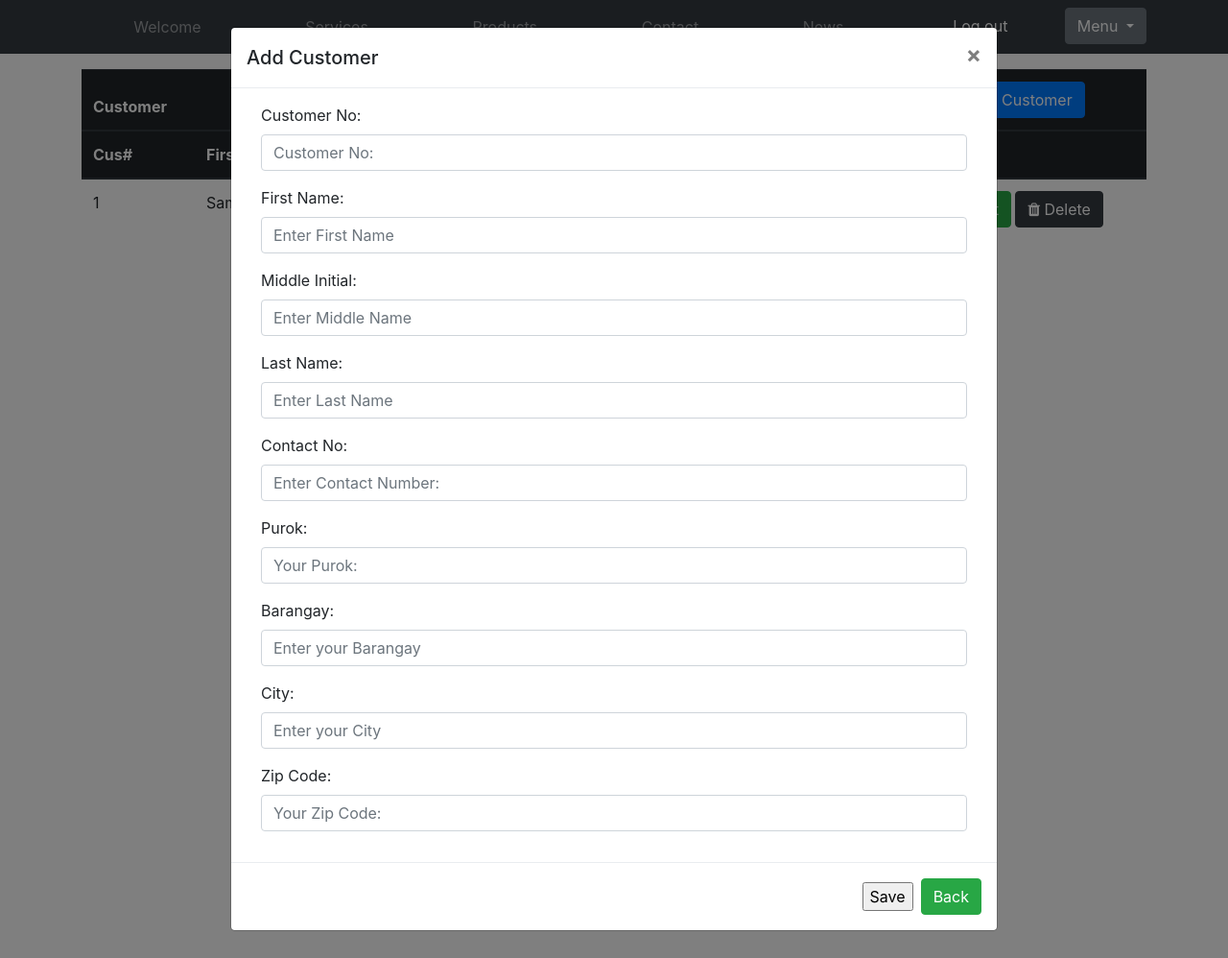
After one commit to jerselalabata/ParlorInformationSystem, a PHP site: page /viewcustomer.php in a window 1280 px wide, after a click on "Add Customer". The commit adds this page. Shown: the whole page at 96% size. Run offline with PHP 8.4, Linux system fonts and the light colour scheme; tables that the repository leaves empty or names only in its code hold one stand-in row (values such as "Sample post").

Commit message:
CRUD Update

```diff
--- /dev/null
+++ b/addcustomer.php
@@ -0,0 +1,49 @@
+<?php include('server.php');
+
+	if(isset($_POST['add'])){
+		$customer_id  	= mysqli_real_escape_string($db,$_POST['customer_id']);
+		$first_name   	= mysqli_real_escape_string($db,$_POST['first_name']);
+		$middle_initial = mysqli_real_escape_string($db,$_POST['middle_initial']);
+		$last_name   	= mysqli_real_escape_string($db,$_POST['last_name']);
+ 		$contact_no      	= mysqli_real_escape_string($db,$_POST['contact_no']);
+ 		$purok      	= mysqli_real_escape_string($db,$_POST['purok']);
+ 		$barangay      	= mysqli_real_escape_string($db,$_POST['barangay']);
+ 		$city      	= mysqli_real_escape_string($db,$_POST['city']);
+ 		$zip_code      	= mysqli_real_escape_string($db,$_POST['zip_code']);
+
+
+ 		$sql = "INSERT INTO `customer_table` (`customer_id`, `first_name`, `middle_initial`, `last_name`, `contact_no`, `purok`, `barangay`, `city`, `zip_code`) VALUES ('$customer_id', '$first_name', '$middle_initial', '$last_name', '$contact_no', '$purok', '$barangay', '$city', '$zip_code')";
+ 		$result = mysqli_query($db, $sql);
+		if($result == true){
+			header('Location: viewcustomer.php');
+		}else{
+			echo "Somthing went wrong";
+		}
+	}
+
+
+	if(isset($_POST['update'])){
+		$id = mysqli_real_escape_string($db,$_POST['id']);
+		$customer_id	= mysqli_real_escape_string($db,$_POST['customer_id']);
+		$first_name 	= mysqli_real_escape_string($db,$_POST['first_name']);
+		$middle_initial = mysqli_real_escape_string($db,$_POST['middle_initial']);
+		$last_name 		= mysqli_real_escape_string($db,$_POST['last_name']);
+		$contact_no 		= mysqli_real_escape_string($db,$_POST['contact_no']);
+		$purok 		= mysqli_real_escape_string($db,$_POST['purok']);
+		$barangay 		= mysqli_real_escape_string($db,$_POST['barangay']);
+		$city 		= mysqli_real_escape_string($db,$_POST['city']);
+		$zip_code 		= mysqli_real_escape_string($db,$_POST['zip_code']);
+
+		$sql = "UPDATE `customer_table` SET `customer_id` = '$customer_id', `first_name` = '$first_name', `middle_initial` = '$middle_initial', `last_name` = '$last_name', `contact_no` = '$contact_no', `purok` = '$purok', `barangay` = '$barangay', `city` = '$city', `zip_code` = '$zip_code' WHERE `customer_table`.`customer_id` = '$id'";
+		mysqli_query($db, $sql);
+		$_SESSION['message'] = "updated!";
+		header('location: viewcustomer.php');
+	}
+
+	if (isset($_GET['delete'])) {
+		$id = $_GET['delete'];
+		mysqli_query($db, "DELETE FROM customer_table WHERE customer_id=$id");
+		header('location: viewcustomer.php');
+	}
+
+		$results = mysqli_query($db, "SELECT * FROM customer_table");
--- a/customer.php
+++ b/viewcustomer.php
@@ -1,3 +1,8 @@
+<?php include('addcustomer.php');
+
+  $sql = "SELECT * FROM customer_table";
+  $result = mysqli_query($db, $sql);
+?>
 <!DOCTYPE html>
 <html>
 <head>
@@ -7,7 +12,7 @@
   <link rel="stylesheet" href="bootstrap-4.0.0/dist/css/bootstrap.min.css" integrity="sha384-Gn5384xqQ1aoWXA+058RXPxPg6fy4IWvTNh0E263XmFcJlSAwiGgFAW/dAiS6JXm" crossorigin="anonymous">
   <link rel="stylesheet" href="https://fonts.googleapis.com/css?family=Raleway">
   <link rel="stylesheet" href="https://cdnjs.cloudflare.com/ajax/libs/font-awesome/4.7.0/css/font-awesome.min.css">
-  <link rel="stylesheet" type="text/css" href="style.css">
+  <!--<link rel="stylesheet" type="text/css" href="style.css"> -->
 </head>
 
 <body>
@@ -43,7 +48,7 @@
                   </button>
                   <div class="dropdown-menu" aria-labelledby="dropdownMenuButton">
                     <a class="dropdown-item" href="viewemployee.php">View Eployee</a>
-                    <a class="dropdown-item" href="customer.php">View Customer</a>
+                    <a class="dropdown-item" href="viewcustomer.php">View Customer</a>
                     <a class="dropdown-item" href="services.php">View Services</a>
                     <a class="dropdown-item" href="tools.php">View Tools</a>
                   </div>
@@ -57,55 +62,59 @@
 <div class="container">
 <table class="table">
   <thead class="thead-dark">
-    <ul>
-      <th>Customer Table</th>
+      <ul>
+      <th>Customer</th>
+      <th></th>
+      <th></th>
+      <th></th>
+      <th></th>
+      <th></th>
       <th></th>
       <th></th>
       <th></th>
       <th><button type="button" class="btn btn-primary"  data-toggle="modal" data-target="#Modal-large-demo"><i class="fa fa-plus" aria-hidden="true"></i> Add Customer</th>
 
     </ul>
-
     <tr>
-      <th scope="col">ID #</th>
+      <th scope="col">Cus#</th>
       <th scope="col">First</th>
+      <th scope="col">Middle</th>
       <th scope="col">Last</th>
-      <th scope="col">Middle</th>
+      <th scope="col">Phone</th>
+      <th scope="col">Purok</th>
+      <th scope="col">Barangay</th>
+      <th scope="col">City</th>
+      <th scope="col">Zip Code</th>
       <th scope="col">Action</th>
     </tr>
   </thead>
+<?php
+        if(mysqli_num_rows($result)>0){
+          while($row = mysqli_fetch_array($result)){
+?>
   <tbody>
     <tr>
-      <td>1</td>
-      <td>Mark</td>
-      <td>Otto</td>
-      <td>M.</td>
+      <td><?php echo $row['customer_id'];?></td>
+      <td><?php echo $row['first_name'];?></td>
+      <td><?php echo $row['middle_initial'];?></td>
+      <td><?php echo $row['last_name'];?></td>
+      <td><?php echo $row['contact_no'];?></td>
+      <td><?php echo $row['purok'];?></td>
+      <td><?php echo $row['barangay'];?></td>
+      <td><?php echo $row['city'];?></td>
+      <td><?php echo $row['zip_code'];?></td>
       <td>
-        <a href="#" button type="button" class="btn btn-success"><i class="fa fa-edit" aria-hidden="true"></i> Edit</button></a>
-        <a href="#" button type="button" class="btn btn-dark"><i class="fa fa-trash" aria-hidden="true"></i> Delete</button></a>
-      </td>
-    </tr>
-    <tr>
-      <td>2</td>
-      <td>Jacob</td>
-      <td>Thornton</td>
-      <td>N.</td>
-      <td>
-        <a href="#" button type="button" class="btn btn-success"><i class="fa fa-edit" aria-hidden="true"></i> Edit</button></a>
-        <a href="#" button type="button" class="btn btn-dark"><i class="fa fa-trash" aria-hidden="true"></i> Delete</button></a>
-      </td>
-    </tr>
-    <tr>
-      <td>3</td>
-      <td>Larry</td>
-      <td>the Bird</td>
-      <td>O.</td>
-      <td>
-        <button type="button" class="btn btn-success"><i class="fa fa-edit" aria-hidden="true"></i> Edit</button>
-        <button type="button" class="btn btn-dark"><i class="fa fa-trash" aria-hidden="true"></i> Delete</button>
+
+
+        <a href='update_customer.php?id=<?php echo $row['customer_id']; ?>' button type="button" class="btn btn-success"><i class="fa fa-edit" aria-hidden="true"></i> Edit</button></a>
+        <a href='addcustomer.php?delete=<?php echo $row['customer_id']; ?>'" button type="button" class="btn btn-dark"><i class="fa fa-trash" aria-hidden="true"></i> Delete</button></a>
       </td>
     </tr>
   </tbody>
+      <?php
+          }
+        }
+      ?>
 </table>
   </tbody>
 </table>
@@ -116,11 +125,7 @@
 <script src="bootstrap-4.0.0/dist/js/bootstrap.min.js" integrity="sha384-JZR6Spejh4U02d8jOt6vLEHfe/JQGiRRSQQxSfFWpi1MquVdAyjUar5+76PVCmYl" crossorigin="anonymous"></script>
 
 <div class="container">
-<!-- Button trigger modal
-<button type="button" class="btn btn-primary" data-toggle="modal" data-target="#Modal-large-demo">
-  Add Customer
-</button>
-
+<!-- Button trigger modal -->
 
 <!-- large size Modal -->
 <div class="modal fade" id="Modal-large-demo" tabindex="-1" role="dialog" aria-labelledby="Modal-large-demo-label" aria-hidden="true">
@@ -135,51 +140,44 @@
       <div class="modal-body">
         <div class="container">
 <!--<h3>Bootstrap 4 Form validation</h3> -->
-<form id="bs-validate-demo" novalidate>
+<form method="post" action="addcustomer.php">
 
   <div class="form-group">
-    <label for="NameDemo1">First Name:</label>
-    <input type="text" class="form-control col-md-12" id="NameDemo1" aria-describedby="nameHelp" placeholder="Enter First Name" required>
-        <div class="invalid-feedback">
-          Please enter your first name.
-        </div>
+    <label for="NameDemo1">Customer No:</label>
+    <input type="number" class="form-control col-md-12" id="customer_id" name="customer_id" placeholder="Customer No:" required>
+  </div>
+  <div class="form-group">
+    <label for="NameDemo2">First Name:</label>
+    <input type="text" class="form-control col-md-12" id="first_name" name="first_name" placeholder="Enter First Name" required>
+  </div>
+  <div class="form-group">
+    <label for="NameDemo2">Middle Initial:</label>
+    <input type="text" class="form-control col-md-12" id="middle_initial" name="middle_initial" placeholder="Enter Middle Name" required>
   </div>
   <div class="form-group">
     <label for="NameDemo2">Last Name:</label>
-    <input type="text" class="form-control col-md-12" id="NameDemo2" aria-describedby="nameHelp" placeholder="Enter Last Name" required>
-    <small id="nameHelp" class="form-text text-muted">Please enter your last name</small>
-      <div class="invalid-feedback">
-        Last name is also required!
-      </div>
+    <input type="text" class="form-control col-md-12" id="last_name" name="last_name" placeholder="Enter Last Name" required>
   </div>
   <div class="form-group">
-    <label for="EmailDemo">Your Email:</label>
-    <input type="email" class="form-control col-md-12" id="EmailDemo" placeholder="Enter email" required>
-      <div class="invalid-feedback">
-        Please Enter a valid email address!
-      </div>
+    <label for="NameDemo2">Contact No:</label>
+    <input type="number" class="form-control col-md-12" id="contact_no" name="contact_no" placeholder="Enter Contact Number:" required>
   </div>
   <div class="form-group">
-    <label for="passDemo">Enter Password:</label>
-    <input type="password" class="form-control col-md-12" id="passDemo" aria-describedby="passHelp" placeholder="Password" required>
-      <div class="invalid-feedback">
-        Enter the correct password!
-      </div>
+    <label for="NameDemo2">Purok:</label>
+    <input type="text" class="form-control col-md-12" id="purok" name="purok" placeholder="Your Purok:" required>
   </div>
-
-  <div class="form-group col-md-2">
-    <label for="selectDemo">Select Year</label>
-    <select class="form-control" id="selectDemo">
-      <option>1980</option>
-      <option>1981</option>
-      <option>1982</option>
-      <option>1982</option>
-      <option>....</option>
-    </select>
+    <div class="form-group">
+    <label for="NameDemo2">Barangay:</label>
+    <input type="text" class="form-control col-md-12" id="barangay" name="barangay" placeholder="Enter your Barangay" required>
   </div>
-
-  <button type="submit" class="btn btn-dark">Create My Account</button>
-</form>
+    <div class="form-group">
+    <label for="NameDemo2">City:</label>
+    <input type="text" class="form-control col-md-12" id="city" name="city" placeholder="Enter your City" required>
+  </div>
+    <div class="form-group">
+    <label for="NameDemo2">Zip Code:</label>
+    <input type="number" class="form-control col-md-12" id="zip_code" name="zip_code" placeholder="Your Zip Code:" required>
+  </div>
 </div>
 
 <script>
@@ -200,9 +198,10 @@
 </script>
       </div>
       <div class="modal-footer">
-        <button type="button" class="btn btn-danger" data-dismiss="modal">OK</button>
-        <button type="button" class="btn btn-success" data-dismiss="modal">Cancel</button>
+        <input type="submit" name="add" value="Save">
+        <button type="button" class="btn btn-success" data-dismiss="modal" onclick="window.location.href='viewemployee.php'">Back</button>
       </div>
+    </form>
     </div>
   </div>
 </div>
--- a/welcome.php
+++ b/welcome.php
@@ -49,8 +49,8 @@
                     Menu
                   </button>
                   <div class="dropdown-menu" aria-labelledby="dropdownMenuButton">
-                    <a class="dropdown-item" href="employee.php">View Eployee</a>
-                    <a class="dropdown-item" href="customer.php">View Customer</a>
+                    <a class="dropdown-item" href="viewemployee.php">View Eployee</a>
+                    <a class="dropdown-item" href="viewcustomer.php">View Customer</a>
                     <a class="dropdown-item" href="services.php">View Services</a>
                     <a class="dropdown-item" href="tools.php">View Tools</a>
                   </div>
```
Also changed, not shown: addemployee.php (+22 -13 lines), delete_emp.php (deleted, +0 -7 lines), login.php (+0 -29 lines), update_customer.php (renamed from bootstrap-4.0.0/docs/4.0/about/brand.md, +69 -69 lines), viewemployee.php (+13 -16 lines).
